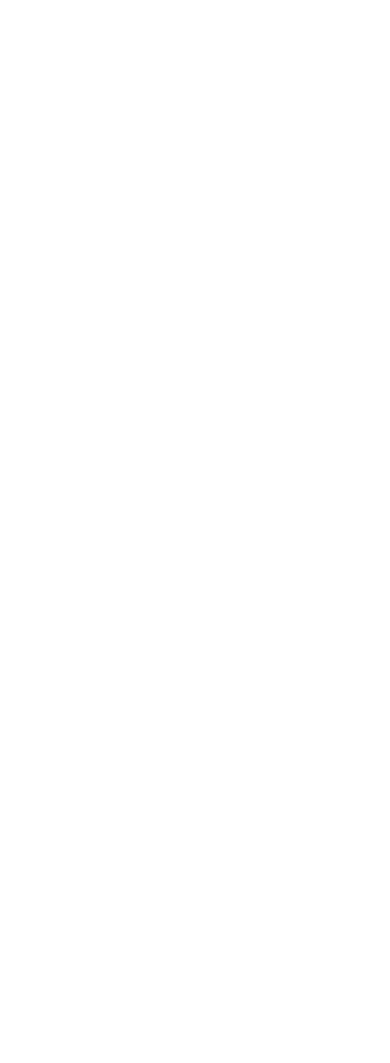
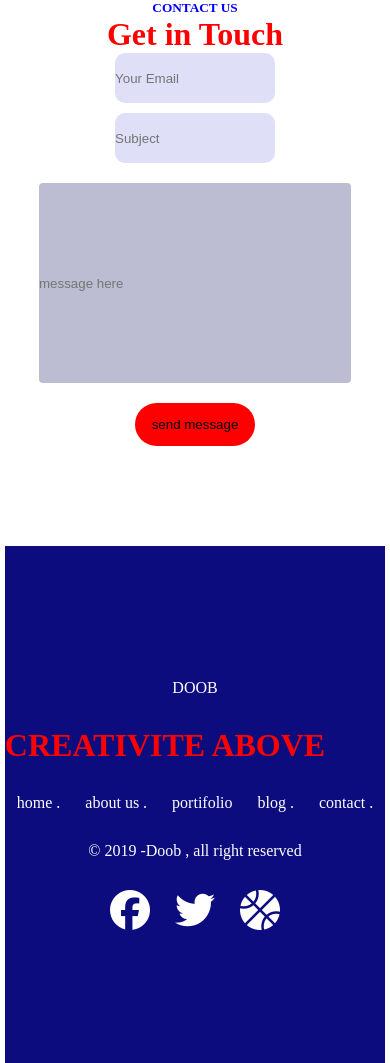
Before and after one commit to Abdellah-Majdoul/Wiaam-Abdellah-Saifdin, a plain HTML site: page index.html in a window 390 px wide. Before the commit the page ends 844 px from the top, so only its background shows below. Drawn offline with Linux system fonts and the light colour scheme.

Commit message:
saifsection

```diff
--- a/index.html
+++ b/index.html
@@ -1,11 +1,65 @@
 <!DOCTYPE html>
 <html lang="en">
-<head>
-    <meta charset="UTF-8">
-    <meta name="viewport" content="width=device-width, initial-scale=1.0">
+  <head>
+    <meta charset="UTF-8" />
+    <meta name="viewport" content="width=device-width, initial-scale=1.0" />
     <title>Document</title>
-</head>
-<body>
+    <link rel="stylesheet" href="./public/css/app.css" />
+    <link
+      rel="stylesheet"
+      href="https://cdnjs.cloudflare.com/ajax/libs/font-awesome/6.5.2/css/all.min.css"
+      integrity="sha512-SnH5WK+bZxgPHs44uWIX+LLJAJ9/2PkPKZ5QiAj6Ta86w+fsb2TkcmfRyVX3pBnMFcV7oQPJkl9QevSCWr3W6A=="
+      crossorigin="anonymous"
+      referrerpolicy="no-referrer"
+    />
+  </head>
 
-</body>
+  <body>
+    <div class="papa">
+      <div>
+        <div class="little">
+          <h5>CONTACT US</h5>
+          <h1 class="hh">Get in Touch</h1>
+        </div>
+        <div class="all-input">
+          <div class="my-input">
+            <div>
+              <form action="">
+                <input class="inp1" placeholder="Your Email" type="email" />
+              </form>
+            </div>
+            <div>
+              <form action="">
+                <input class="inp1" placeholder="Subject" type="text" />
+              </form>
+            </div>
+          </div>
+          <div>
+            <form action="">
+              <input class="inp2" placeholder="message here" type="text" />
+            </form>
+          </div>
+          <button>send message</button>
+        </div>
+      </div>
+
+      <div class="footer">
+        <div class="white"><p>DOOB</p></div>
+        <div><h1>CREATIVITE ABOVE</h1></div>
+        <div class="cnt">
+          <div class="white">home .</div>
+          <div class="white">about us .</div>
+          <div class="white">portifolio</div>
+          <div class="white">blog .</div>
+          <div class="white">contact .</div>
+        </div>
+        <div class="white"><p>© 2019 -Doob , all right reserved</p></div>
+        <div class="cnt">
+          <div><i class="fa-brands fa-facebook"></i></div>
+          <div><i class="fa-brands fa-twitter"></i></div>
+          <div><i class="fa-solid fa-basketball"></i></div>
+        </div>
+      </div>
+    </div>
+  </body>
 </html>
--- a/public/css/app.css
+++ b/public/css/app.css
@@ -0,0 +1,116 @@
+*{
+
+}
+
+.my-input {
+  display: flex;
+  gap: 120px;
+}
+.all-input {
+  display: flex;
+  flex-direction: column;
+  row-gap: 20px;
+  justify-content: center;
+  align-items: center;
+}
+.inp1 {
+  background-color: rgb(223, 223, 247);
+  height: 50px;
+  width: 41vw;
+  border-radius: 10px;
+  border-style: none;
+}
+.inp2 {
+  background-color: rgb(188, 188, 211);
+  height: 200px;
+  width: 90vw;
+  border-radius: 4px;
+  border-style: none;
+}
+button {
+  border-style: none;
+  border-radius: 50px;
+  background-color: red;
+  height: 43px;
+  width: 120px;
+}
+.footer {
+  background-color: rgb(12, 12, 126);
+  height: 30vw;
+  display: flex;
+  align-items: center;
+  justify-content: center;
+  flex-direction: column;
+  row-gap: 30px;
+  margin-top: 100px;
+}
+i {
+  color: white;
+  font-size: 40px;
+}
+.hh {
+  color: red;
+  padding-left: 60px;
+}
+
+.white {
+  color: white;
+}
+.cnt {
+  display: flex;
+  gap: 25px;
+}
+h5 {
+  color: blue;
+  padding-left: 60px;
+}
+h1 {
+  color: red;
+}
+
+@media (max-width: 428px) {
+    *{
+        margin: 0;
+        padding: 0;
+
+    }
+   .body{
+    overflow: hidden;
+   }
+  .papa{
+    display: flex;
+    align-items: center;
+    justify-content: center;
+    flex-direction: column;
+
+  }
+  .footer {
+    display: flex;
+    align-items: center;
+    justify-content: center;
+    flex-direction: column;
+    padding: 200px 0px;
+  }
+  .my-input{
+    display: flex;
+    flex-direction: column;
+    row-gap: 10px;
+  }
+  .inp2{
+    height: 200px;
+  width: 80vw;
+  }
+  h1{
+    display: flex;
+    align-items: center;
+    justify-content: center;
+    padding: 0px;
+    padding-right: 60px;
+  }
+  h5{
+    display: flex;
+    align-items: center;
+    justify-content: center;
+    padding-right: 60px;
+  }
+}
```
